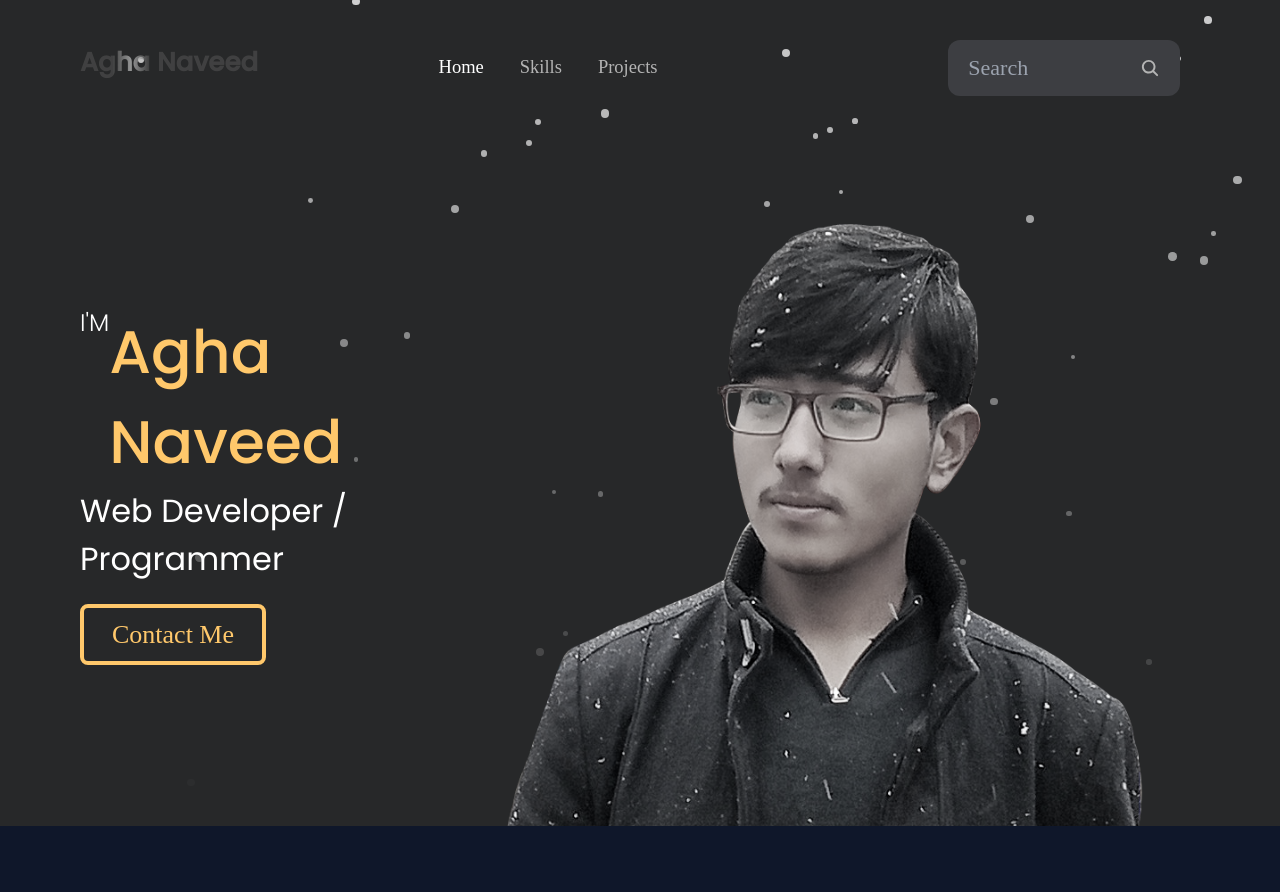
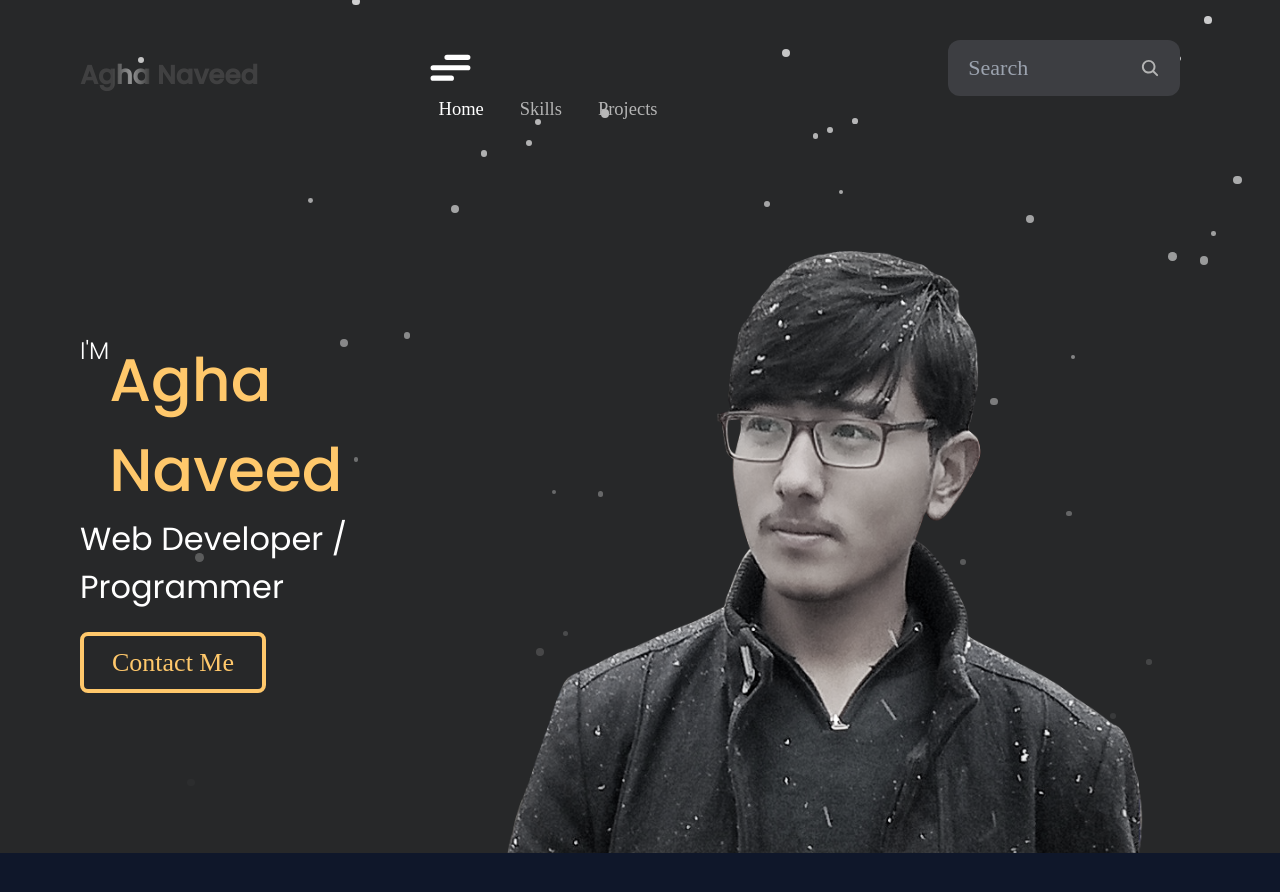
Before and after one commit to agha-naveed/my-portfolio, a React (Vite) app: page / in a window 1280 px wide. Shown: the top 892 px of the page. Built offline with nearby package versions, Linux system fonts and the light colour scheme.

Commit message:
navbar menu

```diff
--- a/src/App.css
+++ b/src/App.css
@@ -20,6 +20,47 @@
     height: 56px;
 }
 
+.hamburger {
+    cursor: pointer;
+  }
+
+  .hamburger input {
+    display: none;
+  }
+
+  .hamburger svg {
+    /* The size of the SVG defines the overall size */
+    height: 3em;
+    /* Define the transition for transforming the SVG */
+    transition: transform 600ms cubic-bezier(0.4, 0, 0.2, 1);
+  }
+
+  .line {
+    fill: none;
+    stroke: white;
+    stroke-linecap: round;
+    stroke-linejoin: round;
+    stroke-width: 3;
+    /* Define the transition for transforming the Stroke */
+    transition: stroke-dasharray 600ms cubic-bezier(0.4, 0, 0.2, 1),
+                stroke-dashoffset 600ms cubic-bezier(0.4, 0, 0.2, 1);
+  }
+
+  .line-top-bottom {
+    stroke-dasharray: 12 63;
+  }
+
+  .hamburger input:checked + svg {
+    transform: rotate(-45deg);
+  }
+
+  .hamburger input:checked + svg .line-top-bottom {
+    stroke-dasharray: 20 300;
+    stroke-dashoffset: -32.42;
+  }
+
+
+
 
 .p-40-80 {
     padding: 40px 80px;
--- a/src/components/Navbar.jsx
+++ b/src/components/Navbar.jsx
@@ -33,6 +33,14 @@ export default function Navbar() {
 
       <div className='flex justify-center'>
         <nav className='content-center text-text-clr text-[18.5px]'>
+        <label class="hamburger">
+          <input type="checkbox" />
+          <svg viewBox="0 0 32 32">
+            <path class="line line-top-bottom" d="M27 10 13 10C10.8 10 9 8.2 9 6 9 3.5 10.8 2 13 2 15.2 2 17 3.8 17 6L17 26C17 28.2 18.8 30 21 30 23.2 30 25 28.2 25 26 25 23.8 23.2 22 21 22L7 22"></path>
+            <path class="line" d="M7 16 27 16"></path>
+          </svg>
+        </label>
+
           <ul className='flex'>
             <li><Link to={"/"} className='px-[18px] py-[8px] !text-white'>Home</Link></li>
             <li><Link to={"/a"} className='px-[18px] transition-all hover:text-white py-[8px]'>Skills</Link></li>
```
